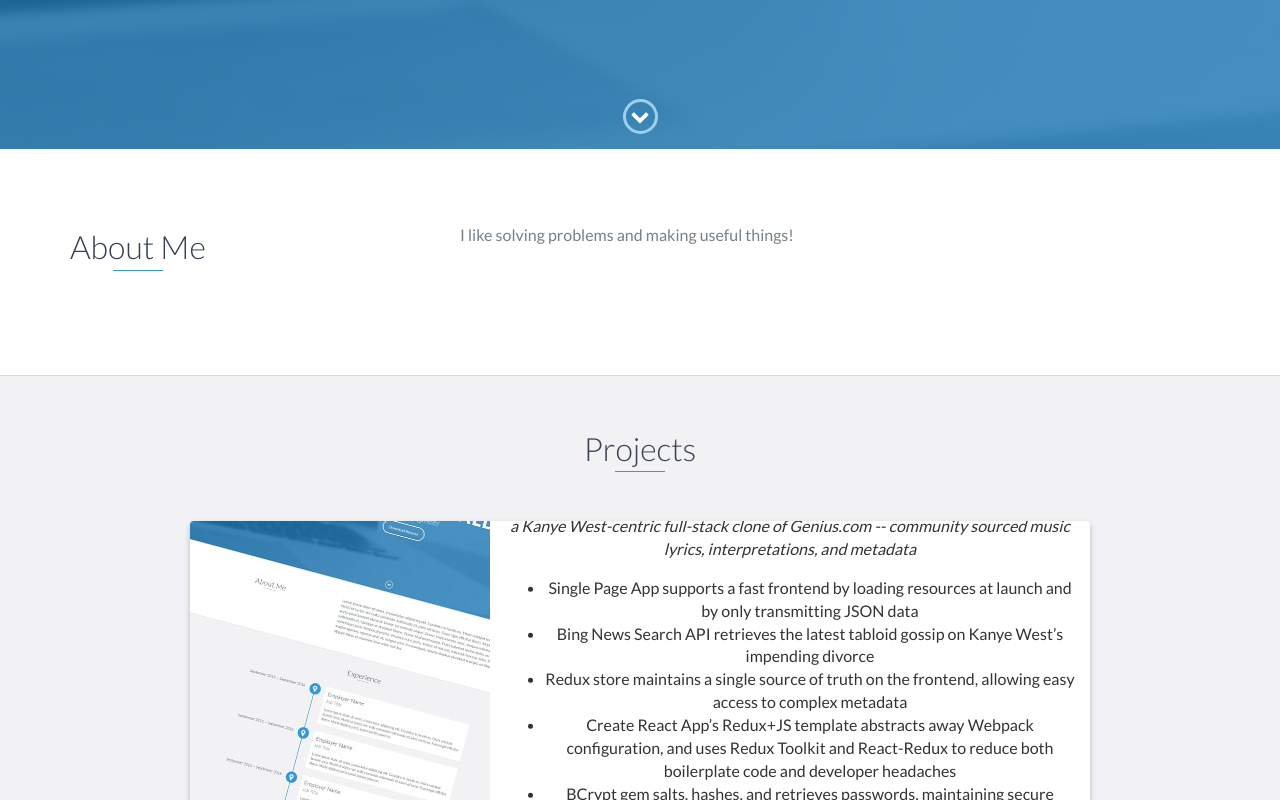
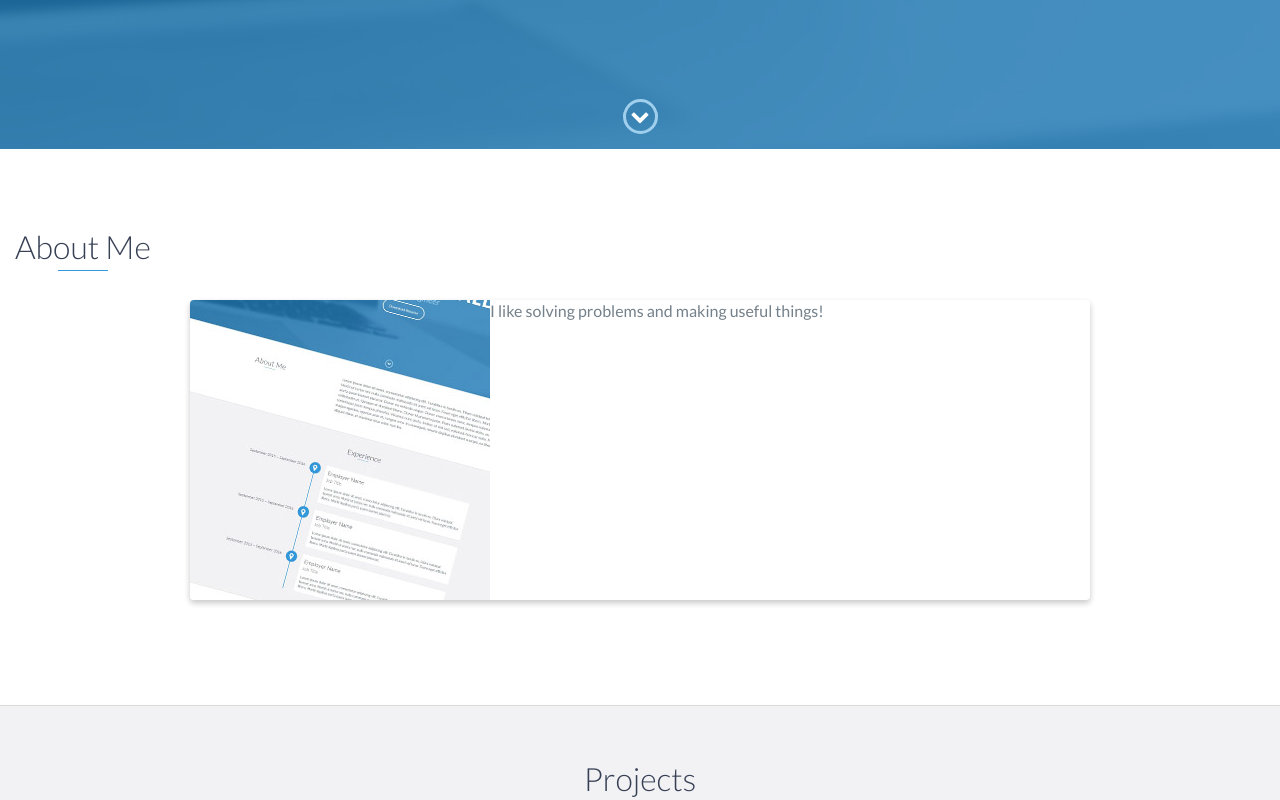
Before and after one commit to marshall-strong/marshall-strong.github.io, a website: page index.html in a window 1280 px wide. Shown: the part 651-1451 px from the top of the page. Drawn offline with nearby package versions, Linux system fonts and the light colour scheme.

Commit message:
style the About Me section like the Projects section

```diff
--- a/index.html
+++ b/index.html
@@ -94,12 +94,14 @@
     <!-- End #lead -->
 
     <div id="about">
+      <h2 class="heading">About Me</h2>
       <div class="container">
         <div class="row">
-          <div class="col-md-4">
-            <h2 class="heading">About Me</h2>
-          </div>
-          <div class="col-md-8">
+          <div class="project shadow-large">
+            <div class="project-image">
+              <img src="images/project.jpg" />
+            </div>
+            <!-- End .project-image -->
             <p>I like solving problems and making useful things!</p>
           </div>
         </div>
--- a/scss/styles.scss
+++ b/scss/styles.scss
@@ -448,18 +448,29 @@ footer {
 */
 
 #about {
-  padding: 75px 15px;
+  padding: 50px 15px;
   border-bottom: 1px solid $border;
+  text-align: center;
 
   h2 {
     color: $heading;
-  }
-
-  p {
-    color: $text;
-    margin: 0;
+    margin-bottom: 50px;
   }
 }
+
+// #about {
+//   padding: 75px 15px;
+//   border-bottom: 1px solid $border;
+
+//   h2 {
+//     color: $heading;
+//   }
+
+//   p {
+//     color: $text;
+//     margin: 0;
+//   }
+// }
 
 /*
     --------------------------------
```
